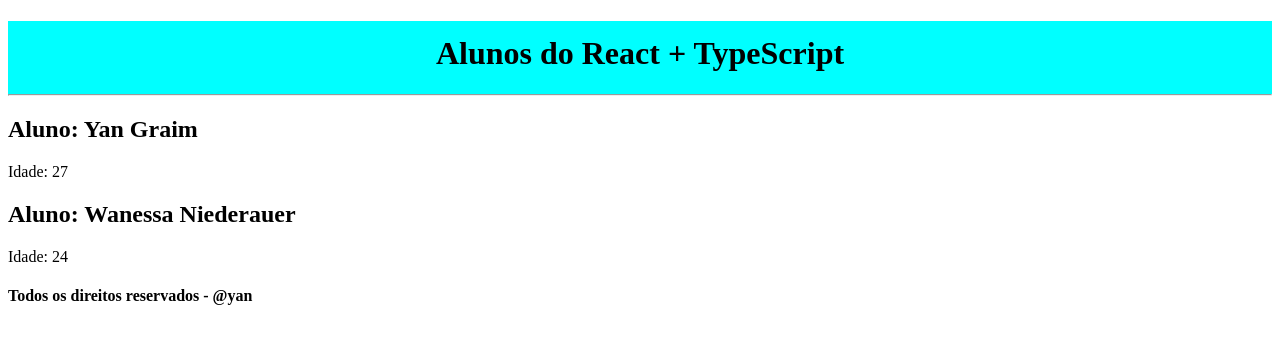
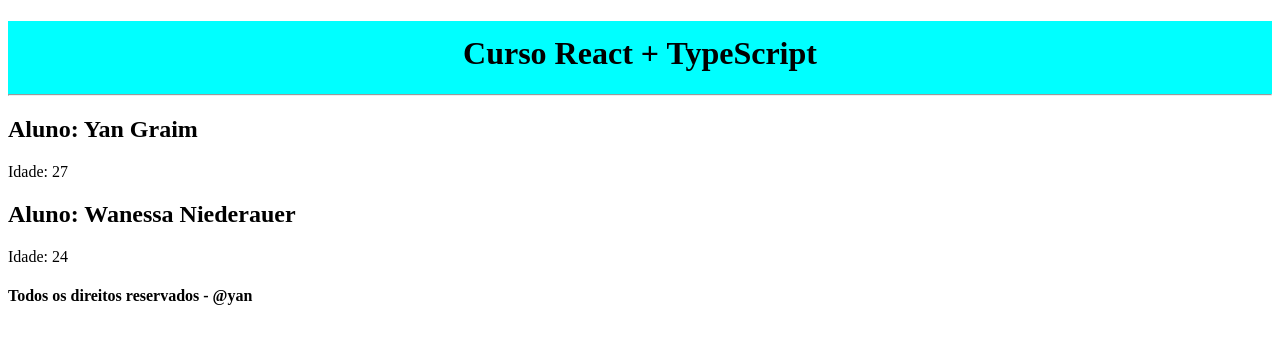
Before and after one commit to YanGraim/react-typescript, a React (Vite) app: page / in a window 1280 px wide. Shown: the top 344 px of the page. Built offline with nearby package versions, Linux system fonts and the light colour scheme.

Commit message:
propriedade opcional, utiliza valor por default

```diff
--- a/src/App.tsx
+++ b/src/App.tsx
@@ -5,7 +5,7 @@
 export default function App() {
   return (
     <div>
-      <Header title="Alunos do React + TypeScript"/>
+      <Header/>
       <Aluno nome="Yan Graim" idade={27}/>
       <Aluno nome="Wanessa Niederauer" idade={24}/>
       <Footer/>
--- a/src/components/header.tsx
+++ b/src/components/header.tsx
@@ -2,12 +2,12 @@
 
 
 interface IHeaderProps {
-    title: string;
+    title?: string; // propriedade opnicional
 }
 
 
 
-export function Header({title}: IHeaderProps) {
+export function Header({title = "Curso React + TypeScript"}: IHeaderProps) {
     return (
         <header className='header'>
             <h1 className='title'>{title}</h1>
```
